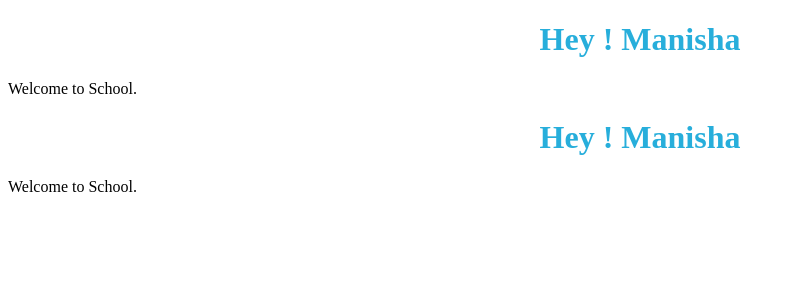
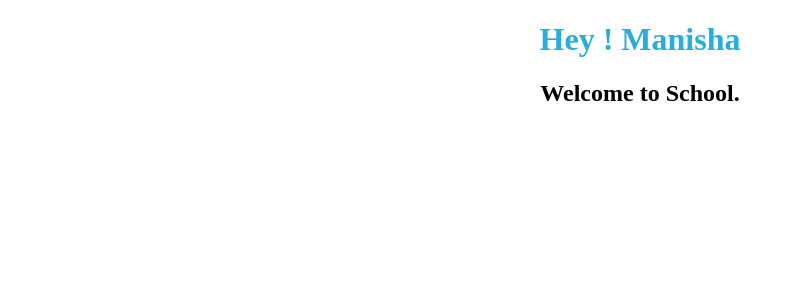
Before and after one commit to acciojob/greeting-students-props-react-M74-dot, a React app: page / in a window 1280 px wide. Shown: the top 300 px of the page, without its empty margins (0-794 px from the left). Built offline with nearby package versions, Linux system fonts and the light colour scheme.

Commit message:
Update Welcome.js

```diff
--- a/src/components/Welcome.js
+++ b/src/components/Welcome.js
@@ -4,9 +4,7 @@ import React from 'react';
 	return (
 	  <div>
         <h1>Hey ! {name}</h1>
-        <p>Welcome to School.</p>
-        <h1>Hey ! {name}</h1>
-        <p>Welcome to School.</p>
+        <h2>Welcome to School.</h2>
 	  </div>
 	);
   }
```
